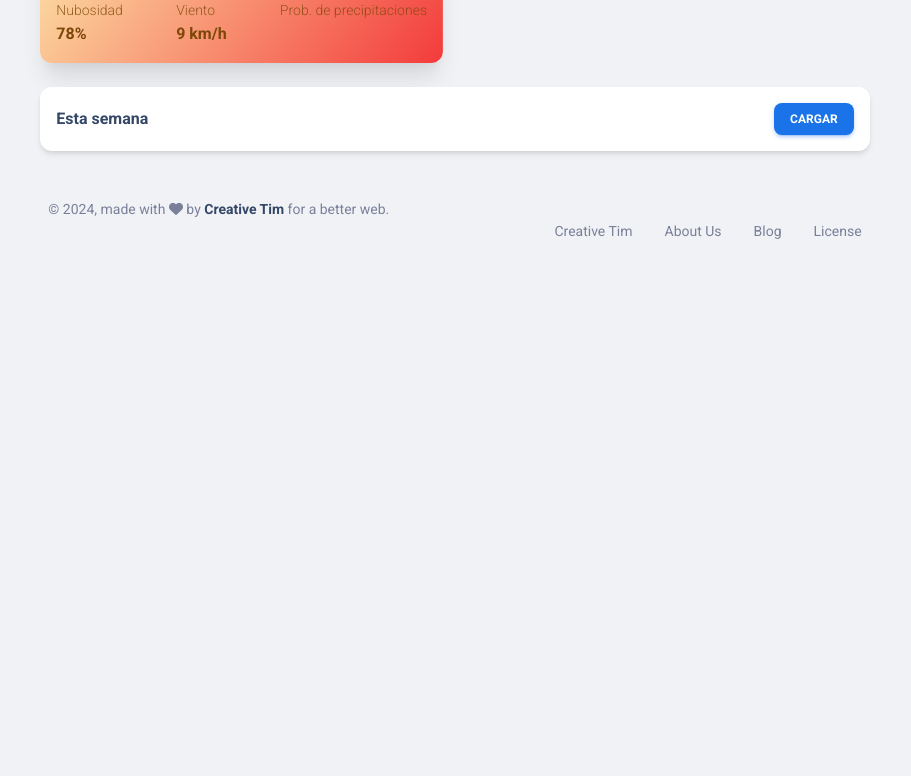
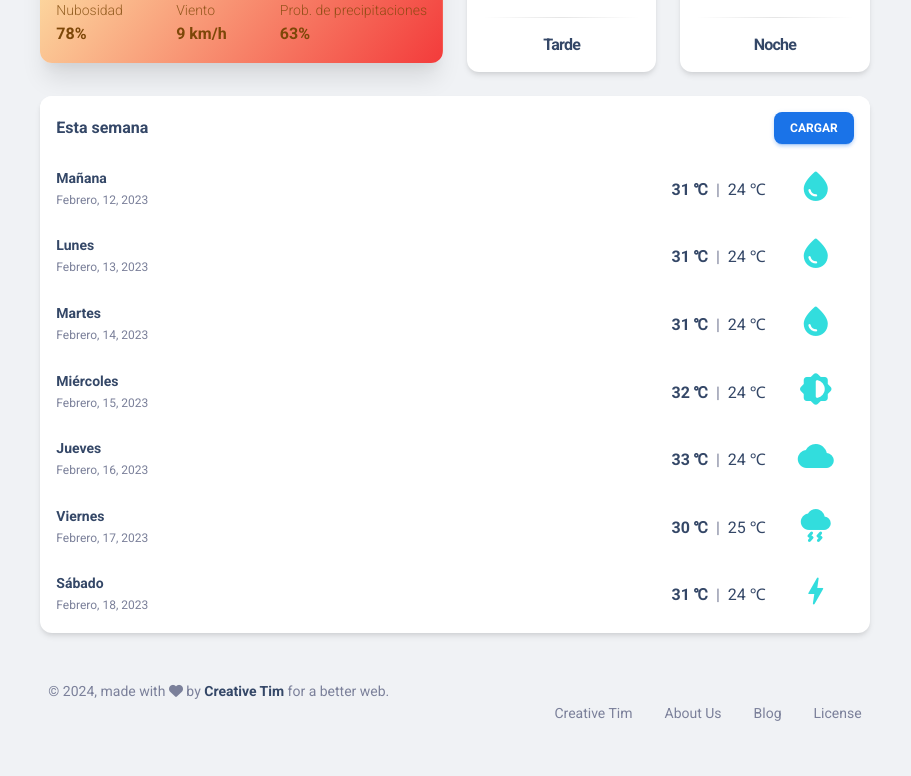
Before and after one commit to ibajana/weather, a plain HTML site: page index.html in a window 1280 px wide. Shown: the part 290-1066 px from the top of the page, without its empty margins (185-1096 px from the left). Before the commit the page ends 800 px from the top, so only its background shows below. Drawn offline with Linux system fonts and the light colour scheme.

Commit message:
Agregamos el template para recorrer la primera ciudad del objeto

```diff
--- a/assets/js/weather.js
+++ b/assets/js/weather.js
@@ -4,31 +4,82 @@ import { weather_data } from "./data.js";
 let loadDayForecastData = (weather_data) => {
 	let [guayaquil,ambato,tena] =weather_data
     console.log(guayaquil)
-    let {city,date,maxtemperature,mintemperature,cloudiness,wind,...other}=guayaquil
+    let {city,date,maxtemperature,mintemperature,cloudiness,wind,rainfall,forecast_today}=guayaquil
+    let [tarde,noche]=forecast_today
+
+
 
     let location=document.getElementById("city")
+    location.innerHTML= city
+
     let fecha= document.getElementById("date")
+    fecha.innerHTML= date
+
     let max= document.getElementById("maxtemperature")
+    max.innerHTML=maxtemperature
+
     let min=document.getElementById("mintemperature")
+    min.innerHTML=mintemperature
+
     let nubosidad= document.getElementById("cloudiness")
+    nubosidad.innerHTML= cloudiness
+
     let viento = document.getElementById("wind")
+    viento.innerHTML= wind
 
+    let precipitacion = document.getElementById("rainfall")
+    precipitacion.innerHTML = rainfall
 
-    location.innerHTML= city
-    fecha.innerHTML= date
-    max.innerHTML=maxtemperature
-    min.innerHTML=mintemperature
-    nubosidad.innerHTML= cloudiness
-    viento.innerHTML= wind
+    let late_iconHTML= document.getElementById("late_icon")
+    late_iconHTML.innerHTML=tarde.icon
+
+    let late_temperatureHTML= document.getElementById("late_temperature")
+    late_temperatureHTML.innerHTML=tarde.temperature
+
+    let late_forecastHTML= document.getElementById("late_forecast")
+    late_forecastHTML.innerHTML=tarde.forecast
+
+    let late_textHTML=document.getElementById("late_text")
+    late_textHTML.innerHTML=tarde.text
+
+    let night_iconHTML= document.getElementById("night_icon")
+    night_iconHTML.innerHTML=noche.icon
+
+    let night_temperatureHTML= document.getElementById("night_temperature")
+    night_temperatureHTML.innerHTML= noche.temperature
+
+    let night_forecastHTML= document.getElementById("night_forecast")
+    night_forecastHTML.innerHTML=noche.forecast
+
+    let night_textHTML=document.getElementById("night_text")
+    night_textHTML.innerHTML=noche.text
 
 
 }
 
-let loadWeekForecastData = () => {
+let loadWeekForecastData = (weather_data) => {
 
+    let [guayaquil,ambato,tena] =weather_data
+    let {forecast_week}=guayaquil
+
+    for (let index=0;index <forecast_week.length;index++){
+        let {day,text,date,temperature,icon}=forecast_week[index]
+        console.log(text)
+        let element=document.getElementById("lista")
+        element.innerHTML+= `<li class="list-group-item border-0 d-flex justify-content-between ps-0 mb-2 border-radius-lg">
+        <div class="d-flex flex-column">
+          <h6 class="mb-1 text-dark font-weight-bold text-sm">${text}</h6>
+          <span class="text-xs">${date}</span>
+        </div>
+        <div class="d-flex align-items-center ">
+          <span class="font-weight-bold text-dark mx-2">${temperature.max}</span> |  <span class="text-dark mx-2">${temperature.min}</span>
+          <div class="ms-4"><i class="material-icons fs-2 me-1 rainy">${icon}</i></div>
+        </div>
+        </li>`
+    }
 
 }
 
 
 loadDayForecastData(weather_data);
-loadWeekForecastData();
+loadWeekForecastData(weather_data);
--- a/index.html
+++ b/index.html
@@ -155,7 +155,7 @@
               </div>
             </div>
             <div class="card-body p-3 pb-0">
-              <ul class="list-group">
+              <ul id="lista" class="list-group">
                 <!-- template_forecast -->
               </ul>
             </div>
```
